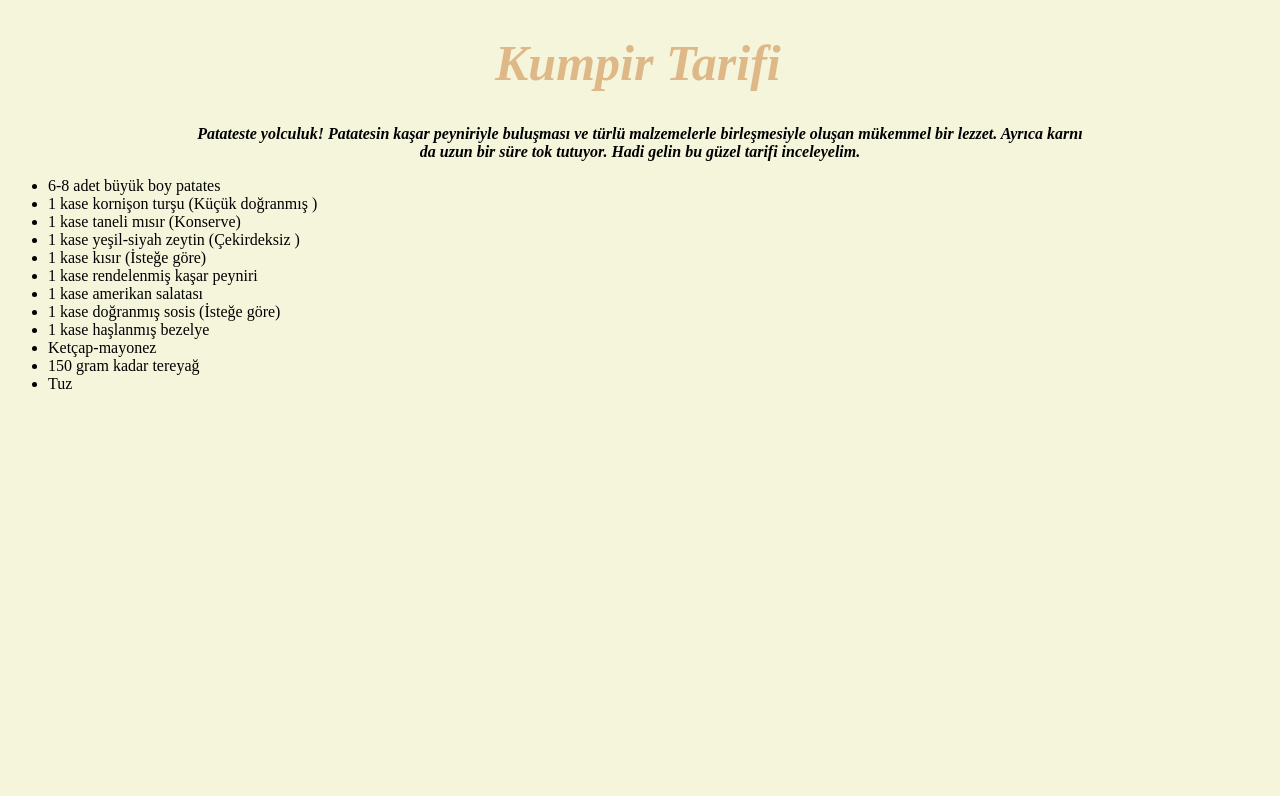
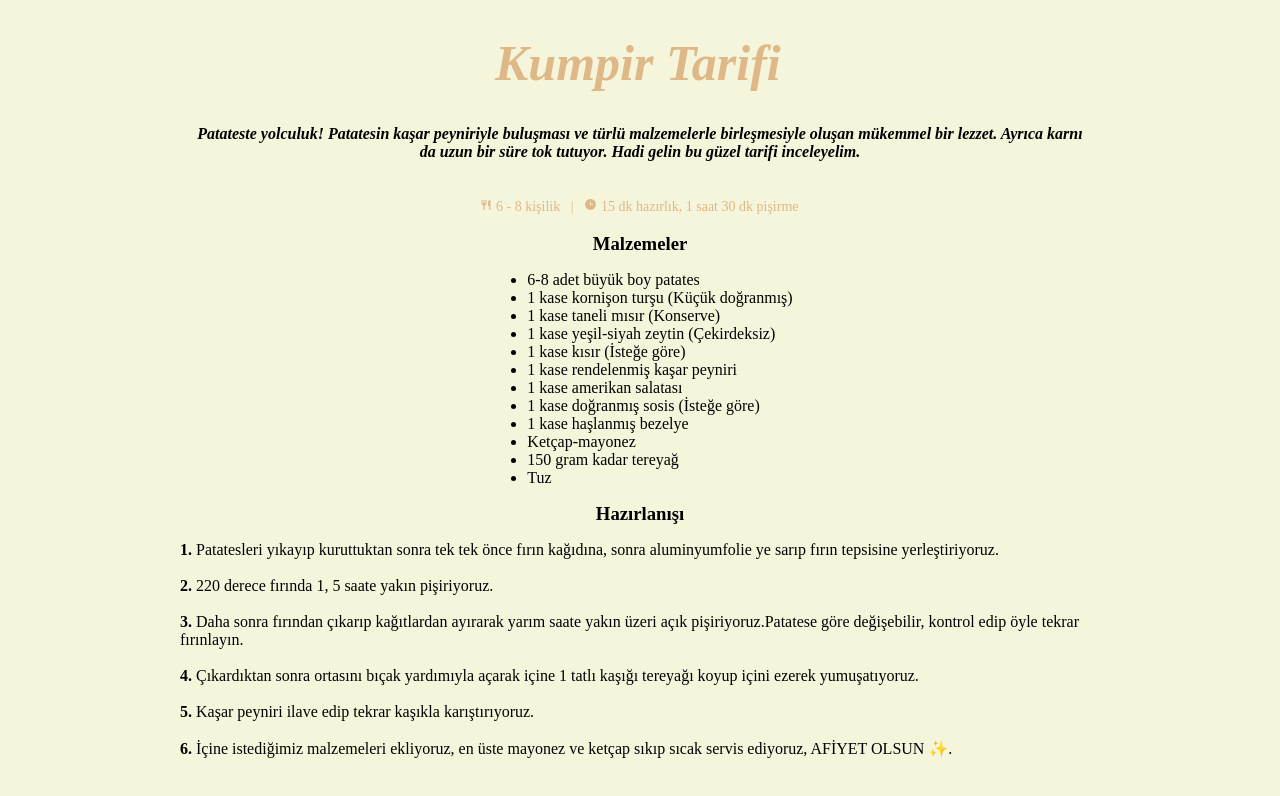
Before and after one commit to Ahmed2681/kodluyoruz_odev3, a plain HTML site: page index.html in a window 1280 px wide. Drawn offline with Linux system fonts and the light colour scheme.

Commit message:
finished for homework3

```diff
--- a/index.html
+++ b/index.html
@@ -19,14 +19,56 @@
         malzemelerle birleşmesiyle oluşan mükemmel bir lezzet. Ayrıca karnı da
         uzun bir süre tok tutuyor. Hadi gelin bu güzel tarifi inceleyelim.
       </address>
+      <br />
+      <br />
     </div>
 
-    <div>
+    <div style="margin: 0 auto; width: 320px">
+      <span>
+        <svg
+          style="width: 12px; height: 12px"
+          xmlns="http://www.w3.org/2000/svg"
+          viewBox="0 0 24 24"
+        >
+          <path
+            d="M11,9H9V2H7V9H5V2H3V9C3,11.12 4.66,12.84 6.75,12.97V22H9.25V12.97C11.34,12.84 13,11.12 13,9V2H11V9M16,6V14H18.5V22H21V2C18.24,2 16,4.24 16,6Z"
+            fill="#deb887"
+          />
+        </svg>
+        <span style="color: burlywood; font-size: 14px">
+          6 - 8 kişilik &nbsp | &nbsp
+        </span>
+        <svg
+          style="width: 13px; height: 13px"
+          xmlns="http://www.w3.org/2000/svg"
+          viewBox="0 0 24 24"
+        >
+          <path
+            d="M12 2C6.5 2 2 6.5 2 12C2 17.5 6.5 22 12 22C17.5 22 22 17.5 22 12S17.5 2 12 2M17 13H11V7H12.5V11.5H17V13Z"
+            fill="#deb887"
+          />
+        </svg>
+        <span style="color: burlywood; font-size: 14px">
+          15 dk hazırlık, 1 saat 30 dk pişirme</span
+        >
+      </span>
+      <br />
+      <br />
+      <h3 style="text-align: center; margin: 0px">Malzemeler</h3>
+    </div>
+    <div
+      style="
+        margin: 0 auto;
+        width: 400px;
+        justify-content: center;
+        display: flex;
+      "
+    >
       <ul>
         <li>6-8 adet büyük boy patates</li>
-        <li>1 kase kornişon turşu (Küçük doğranmış )</li>
+        <li>1 kase kornişon turşu (Küçük doğranmış)</li>
         <li>1 kase taneli mısır (Konserve)</li>
-        <li>1 kase yeşil-siyah zeytin (Çekirdeksiz )</li>
+        <li>1 kase yeşil-siyah zeytin (Çekirdeksiz)</li>
         <li>1 kase kısır (İsteğe göre)</li>
         <li>1 kase rendelenmiş kaşar peyniri</li>
         <li>1 kase amerikan salatası</li>
@@ -37,5 +79,49 @@
         <li>Tuz</li>
       </ul>
     </div>
+
+    <div style="margin: 0 auto; width: 1000px; justify-content: center">
+      <h3 style="text-align: center; margin: 0 auto">Hazırlanışı</h3>
+
+      <style>
+        ol {
+          counter-reset: item;
+        }
+        ol li {
+          display: block;
+        }
+        ol li:before {
+          content: counter(item) ". ";
+          counter-increment: item;
+          font-weight: bold;
+        }
+      </style>
+      <ol>
+        <li>
+          Patatesleri yıkayıp kuruttuktan sonra tek tek önce fırın kağıdına,
+          sonra aluminyumfolie ye sarıp fırın tepsisine yerleştiriyoruz.
+        </li>
+        <br />
+        <li>220 derece fırında 1, 5 saate yakın pişiriyoruz.</li>
+        <br />
+        <li>
+          Daha sonra fırından çıkarıp kağıtlardan ayırarak yarım saate yakın
+          üzeri açık pişiriyoruz.Patatese göre değişebilir, kontrol edip öyle
+          tekrar fırınlayın.
+        </li>
+        <br />
+        <li>
+          Çıkardıktan sonra ortasını bıçak yardımıyla açarak içine 1 tatlı
+          kaşığı tereyağı koyup içini ezerek yumuşatıyoruz.
+        </li>
+        <br />
+        <li>Kaşar peyniri ilave edip tekrar kaşıkla karıştırıyoruz.</li>
+        <br />
+        <li>
+          İçine istediğimiz malzemeleri ekliyoruz, en üste mayonez ve ketçap
+          sıkıp sıcak servis ediyoruz, AFİYET OLSUN &#x2728;.
+        </li>
+      </ol>
+    </div>
   </body>
 </html>
```
